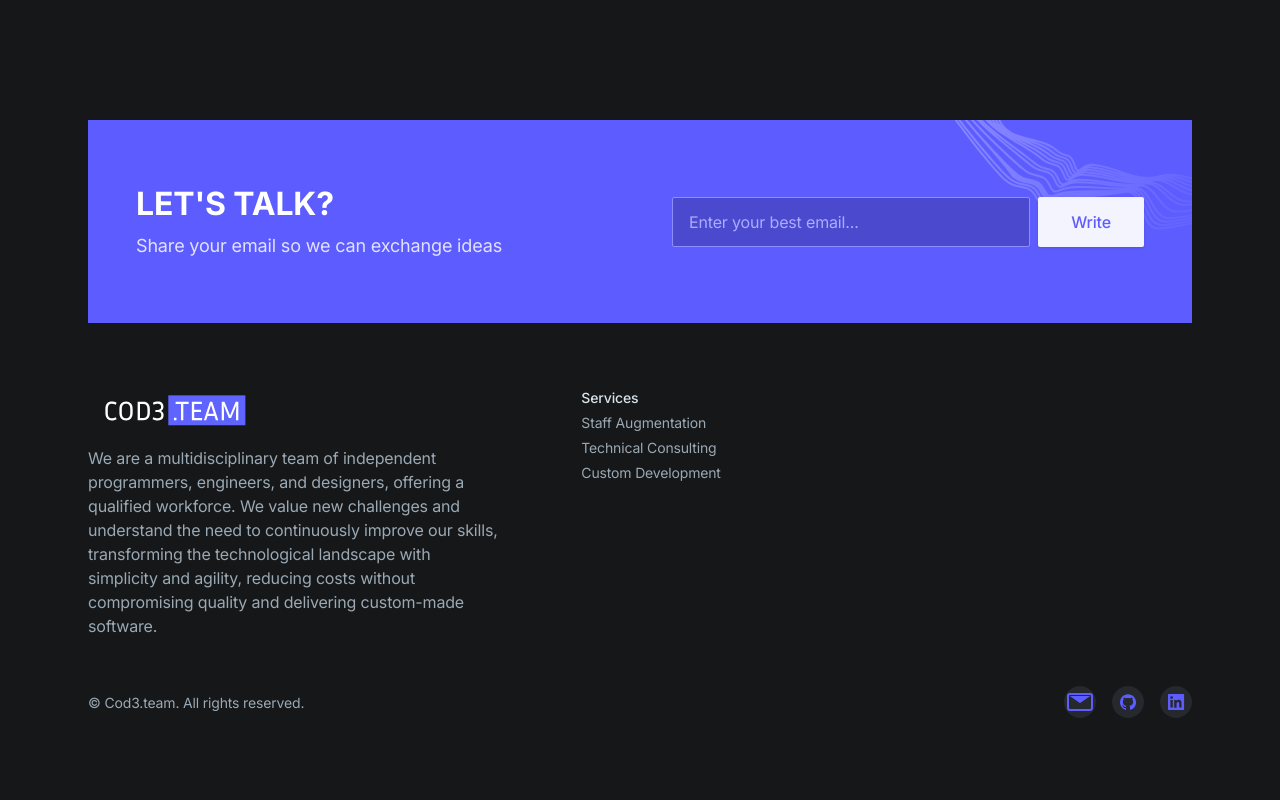
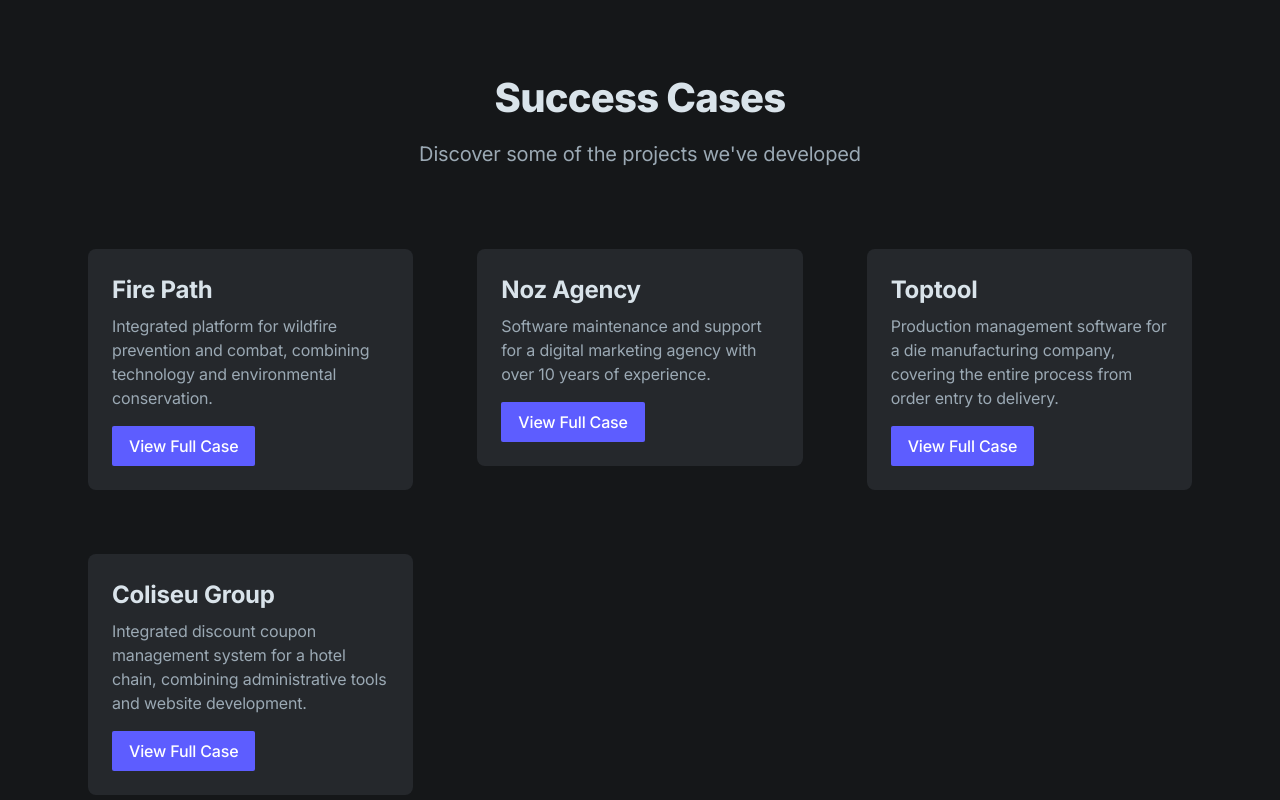
Before and after one commit to f0rmig4/cod3.team, a Next.js app: page / in a window 1280 px wide. Shown: the part 3300-4100 px from the top of the page. Built offline with nearby package versions, Linux system fonts and the light colour scheme.

Commit message:
creating success stories

```diff
--- a/app/(default)/page.tsx
+++ b/app/(default)/page.tsx
@@ -10,6 +10,7 @@ import Features from "@/components/features";
 import Team from "@/components/team";
 import Companies from "@/components/companies";
 import Timeline from "@/components/timeline";
+import Cases from "@/components/cases";
 import Newsletter from "@/components/newsletter";
 
 export default function Home() {
@@ -21,6 +22,7 @@ export default function Home() {
       <Companies />
       <Timeline />
       <Stats />
+      <Cases />
       <Newsletter />
     </>
   );
--- /dev/null
+++ b/components/cases.tsx
@@ -0,0 +1,106 @@
+import Link from "next/link";
+
+export default function Cases() {
+  return (
+    <section id="cases">
+      <div className="max-w-6xl mx-auto px-4 sm:px-6">
+        <div className="py-12 md:py-20 border-t border-gray-800">
+          {/* Section header */}
+          <div className="max-w-3xl mx-auto text-center pb-12 md:pb-20">
+            <h2 className="h2 mb-4">Success Cases</h2>
+            <p className="text-xl text-gray-400">
+              Discover some of the projects we've developed
+            </p>
+          </div>
+
+          {/* Cases grid */}
+          <div className="max-w-sm mx-auto grid gap-8 md:grid-cols-2 lg:grid-cols-3 lg:gap-16 items-start md:max-w-2xl lg:max-w-none">
+            {/* 1st Case - Fire Path */}
+            <div
+              className="relative flex flex-col items-center"
+              data-aos="fade-up"
+            >
+              <div className="bg-gray-800 rounded-lg p-6 hover:bg-gray-700 transition duration-300">
+                <h4 className="h4 mb-2">Fire Path</h4>
+                <p className="text-gray-400 mb-4">
+                  Integrated platform for wildfire prevention and combat,
+                  combining technology and environmental conservation.
+                </p>
+                <Link
+                  href="/cases/fire-path"
+                  className="btn-sm text-white bg-purple-600 hover:bg-purple-700"
+                >
+                  View Full Case
+                </Link>
+              </div>
+            </div>
+
+            {/* 2th Case - Noz Agency */}
+            <div
+              className="relative flex flex-col items-center"
+              data-aos="fade-up"
+              data-aos-delay="300"
+            >
+              <div className="bg-gray-800 rounded-lg p-6 hover:bg-gray-700 transition duration-300">
+                <h4 className="h4 mb-2">Noz Agency</h4>
+                <p className="text-gray-400 mb-4">
+                  Software maintenance and support for a digital marketing
+                  agency with over 10 years of experience.
+                </p>
+                <Link
+                  href="/cases/noz"
+                  className="btn-sm text-white bg-purple-600 hover:bg-purple-700"
+                >
+                  View Full Case
+                </Link>
+              </div>
+            </div>
+
+            {/* 3nd Case - Toptool */}
+            <div
+              className="relative flex flex-col items-center"
+              data-aos="fade-up"
+              data-aos-delay="100"
+            >
+              <div className="bg-gray-800 rounded-lg p-6 hover:bg-gray-700 transition duration-300">
+                <h4 className="h4 mb-2">Toptool</h4>
+                <p className="text-gray-400 mb-4">
+                  Production management software for a die manufacturing
+                  company, covering the entire process from order entry to
+                  delivery.
+                </p>
+                <Link
+                  href="/cases/toptool"
+                  className="btn-sm text-white bg-purple-600 hover:bg-purple-700"
+                >
+                  View Full Case
+                </Link>
+              </div>
+            </div>
+
+            {/* 4rd Case - Coliseu Group */}
+            <div
+              className="relative flex flex-col items-center"
+              data-aos="fade-up"
+              data-aos-delay="200"
+            >
+              <div className="bg-gray-800 rounded-lg p-6 hover:bg-gray-700 transition duration-300">
+                <h4 className="h4 mb-2">Coliseu Group</h4>
+                <p className="text-gray-400 mb-4">
+                  Integrated discount coupon management system for a hotel
+                  chain, combining administrative tools and website development.
+                </p>
+                <Link
+                  href="/cases/coliseu-group"
+                  className="btn-sm text-white bg-purple-600 hover:bg-purple-700"
+                >
+                  View Full Case
+                </Link>
+              </div>
+            </div>
+          </div>
+        </div>
+      </div>
+    </section>
+  );
+}
```
